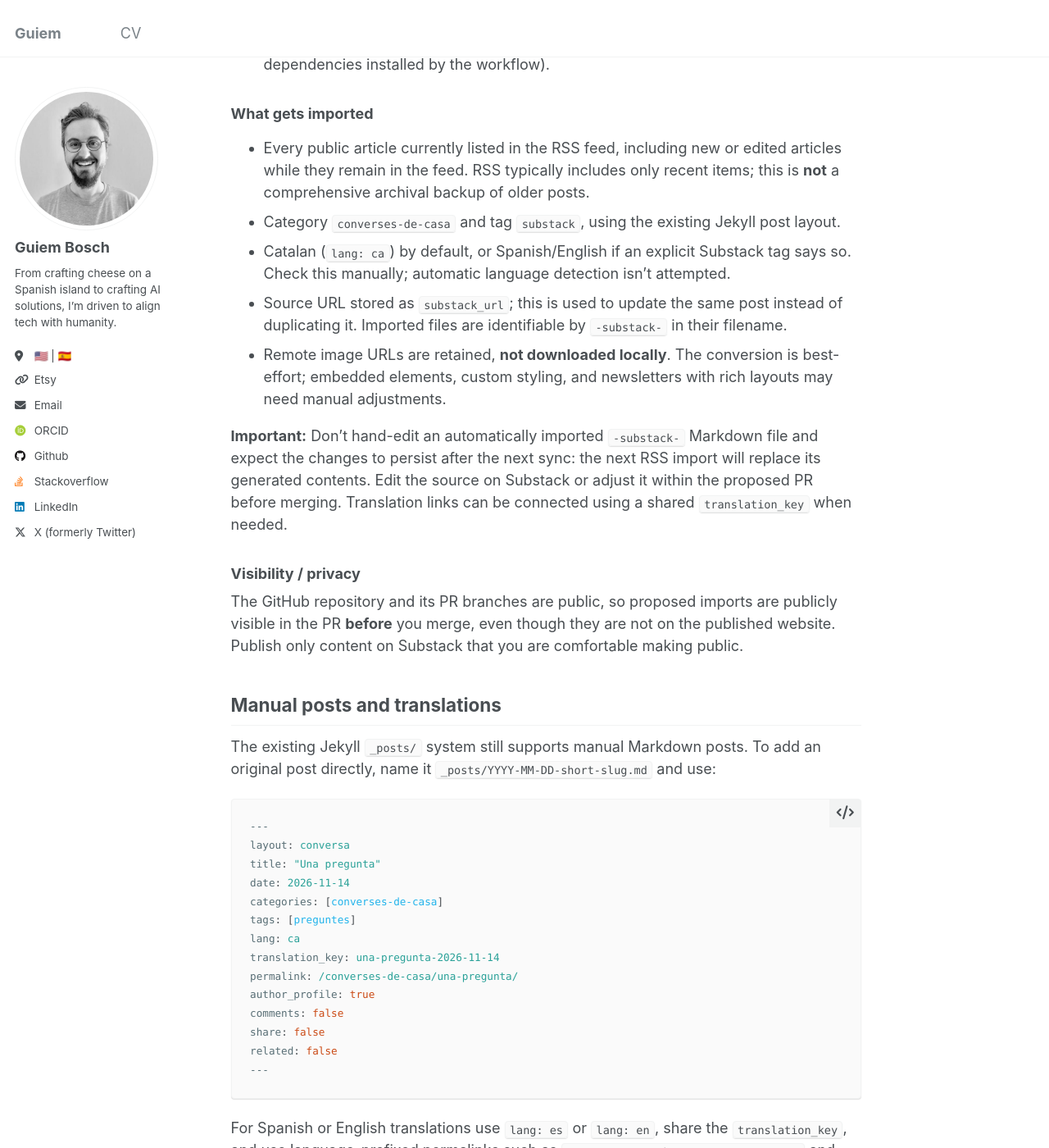
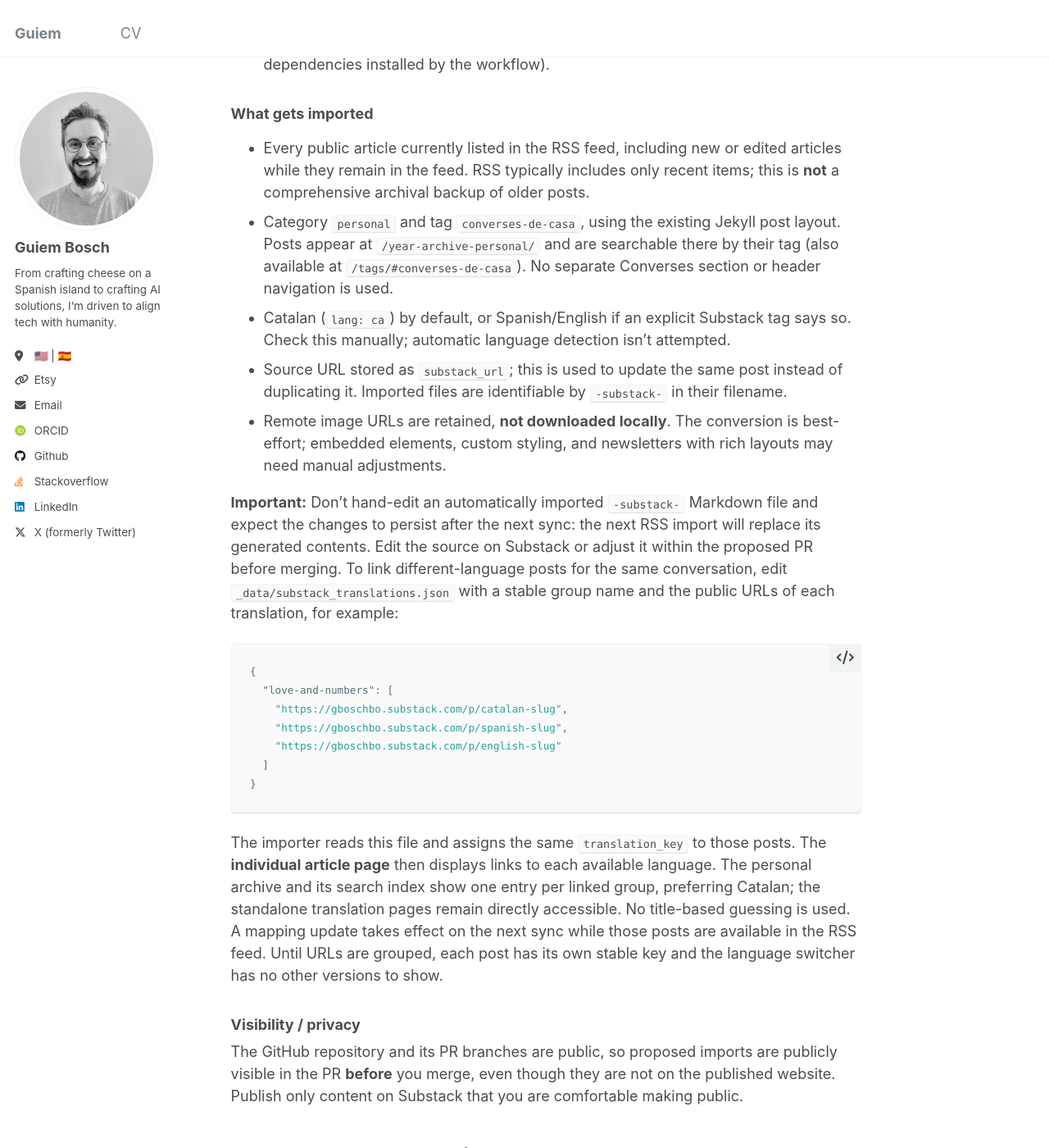
Before and after one commit to guiem/guiem.github.io, a Jekyll site: the page built from docs/converses-de-casa.md, in a window 1280 px wide and 1400 px high, scrolled down 1020 px. Shown: the whole window at 82% size. Built offline with Jekyll 4.4.1, drawn with Linux system fonts in a browser that asks for light colours; some web fonts are replaced; our own code applies the rules of GitHub Pages for plain Markdown files; some of the changed text lies outside the part shown.

Commit message:
Align Substack sync documentation with personal archive

````diff
--- a/docs/converses-de-casa.md
+++ b/docs/converses-de-casa.md
@@ -12,7 +12,7 @@
 
 ### Initial setup
 
-- Merge the section/setup PR first; GitHub only schedules workflows from the repository default branch (`master` in this repository).
+- The workflow must already be on the default branch; GitHub only schedules workflows from the repository default branch (`master` in this repository).
 - In **Repository Settings → Actions → General → Workflow permissions**, allow GitHub Actions to create pull requests (if your organization/repository has that setting disabled). The workflow requires `contents: write` and `pull-requests: write` for its automatically generated branch and PR.
 - If the feed is temporarily empty or unreachable, the importer fails without proposing removal of content.
 - **Tests:** `python -m unittest discover -s tests -p 'test_sync_substack.py' -v` (requires the dependencies installed by the workflow).
@@ -20,12 +20,24 @@
 ### What gets imported
 
 - Every public article currently listed in the RSS feed, including new or edited articles while they remain in the feed. RSS typically includes only recent items; this is **not** a comprehensive archival backup of older posts.
-- Category `converses-de-casa` and tag `substack`, using the existing Jekyll post layout.
+- Category `personal` and tag `converses-de-casa`, using the existing Jekyll post layout. Posts appear at `/year-archive-personal/` and are searchable there by their tag (also available at `/tags/#converses-de-casa`). No separate Converses section or header navigation is used.
 - Catalan (`lang: ca`) by default, or Spanish/English if an explicit Substack tag says so. Check this manually; automatic language detection isn't attempted.
 - Source URL stored as `substack_url`; this is used to update the same post instead of duplicating it. Imported files are identifiable by `-substack-` in their filename.
 - Remote image URLs are retained, **not downloaded locally**. The conversion is best-effort; embedded elements, custom styling, and newsletters with rich layouts may need manual adjustments.
 
-**Important:** Don't hand-edit an automatically imported `-substack-` Markdown file and expect the changes to persist after the next sync: the next RSS import will replace its generated contents. Edit the source on Substack or adjust it within the proposed PR before merging. Translation links can be connected using a shared `translation_key` when needed.
+**Important:** Don't hand-edit an automatically imported `-substack-` Markdown file and expect the changes to persist after the next sync: the next RSS import will replace its generated contents. Edit the source on Substack or adjust it within the proposed PR before merging. To link different-language posts for the same conversation, edit `_data/substack_translations.json` with a stable group name and the public URLs of each translation, for example:
+
+```json
+{
+  "love-and-numbers": [
+    "https://gboschbo.substack.com/p/catalan-slug",
+    "https://gboschbo.substack.com/p/spanish-slug",
+    "https://gboschbo.substack.com/p/english-slug"
+  ]
+}
+```
+
+The importer reads this file and assigns the same `translation_key` to those posts. The **individual article page** then displays links to each available language. The personal archive and its search index show one entry per linked group, preferring Catalan; the standalone translation pages remain directly accessible. No title-based guessing is used. A mapping update takes effect on the next sync while those posts are available in the RSS feed. Until URLs are grouped, each post has its own stable key and the language switcher has no other versions to show.
 
 ### Visibility / privacy
 
@@ -40,8 +52,8 @@ The existing Jekyll `_posts/` system still supports manual Markdown posts. To ad
 layout: conversa
 title: "Una pregunta"
 date: 2026-11-14
-categories: [converses-de-casa]
-tags: [preguntes]
+categories: [personal]
+tags: [converses-de-casa, preguntes]
 lang: ca
 translation_key: una-pregunta-2026-11-14
 permalink: /converses-de-casa/una-pregunta/
@@ -54,4 +66,4 @@ related: false
 
 For Spanish or English translations use `lang: es` or `lang: en`, share the `translation_key`, and use language-prefixed permalinks such as `/es/converses-de-casa/una-pregunta/` and `/en/converses-de-casa/a-question/`.
 
-The section lists only `converses-de-casa` posts in the chosen language. Existing professional site content is unaffected.
+The personal archive includes these posts alongside existing personal writing. Existing professional site content is unaffected.
````
